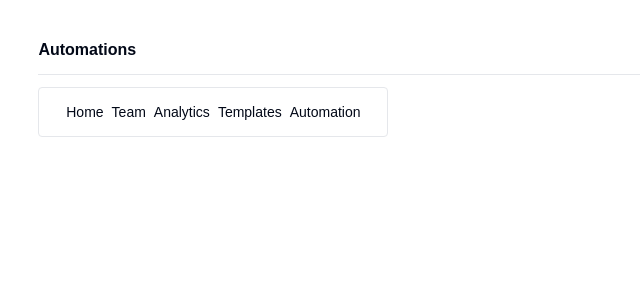
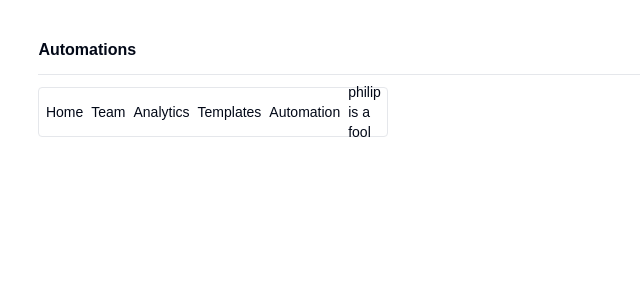
Before and after one commit to Kwenpicasso/learning-system, a Next.js app: page / in a window 1280 px wide. Shown: the top 300 px of the page, without its empty margins (0-640 px from the left). Built offline with nearby package versions, Linux system fonts and the light colour scheme; a web font is replaced by a local one.

Commit message:
Update page.tsx
foolish philip

```diff
--- a/app/(dashboard)/(routes)/page.tsx
+++ b/app/(dashboard)/(routes)/page.tsx
@@ -11,7 +11,7 @@ export default function Home() {
   <h1>Analytics</h1>
   <h1>Templates</h1>
   <h1>Automation</h1>
-
+<h1>philip is a fool</h1>
  </div>
    </div>
   );
```
